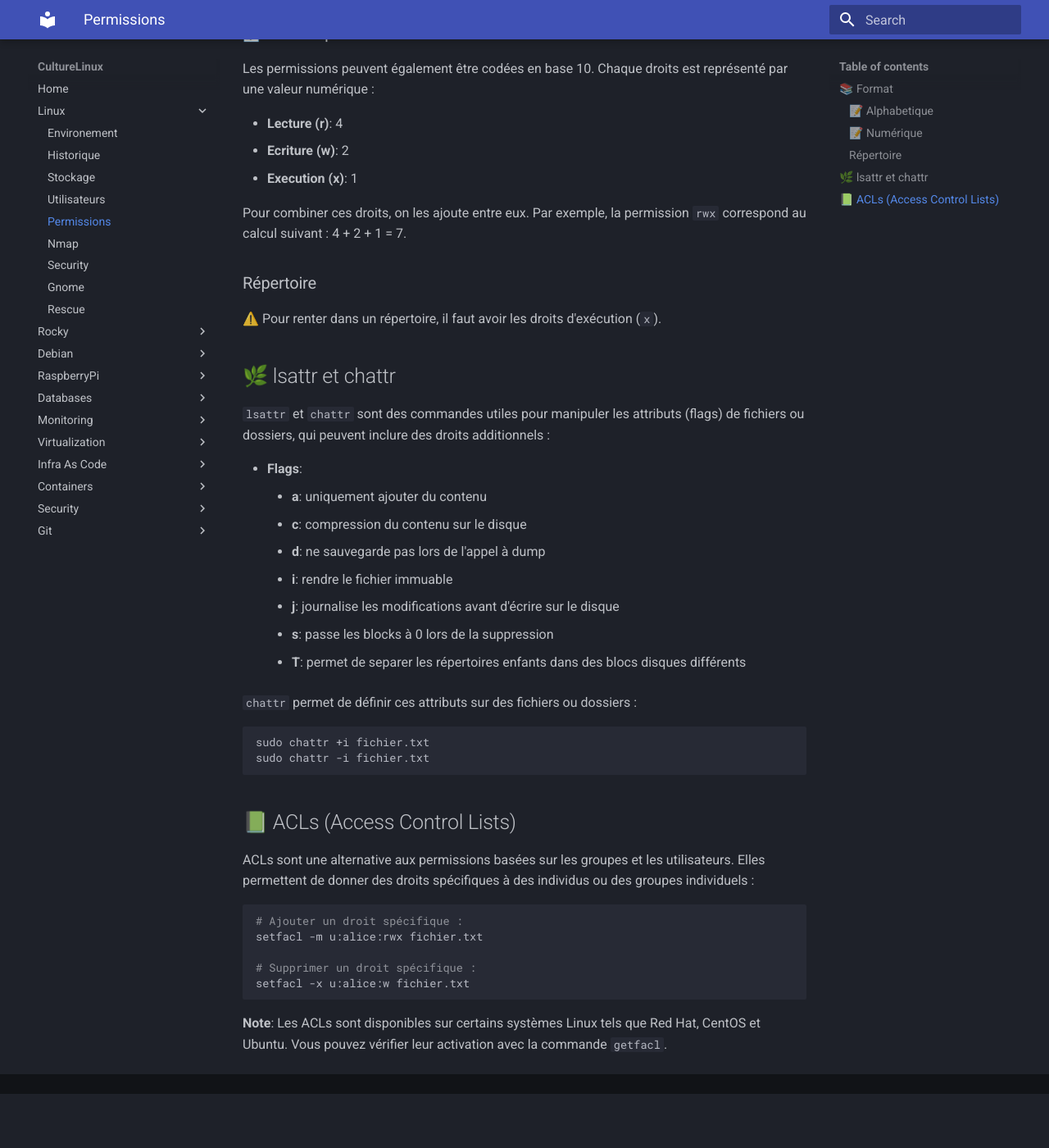
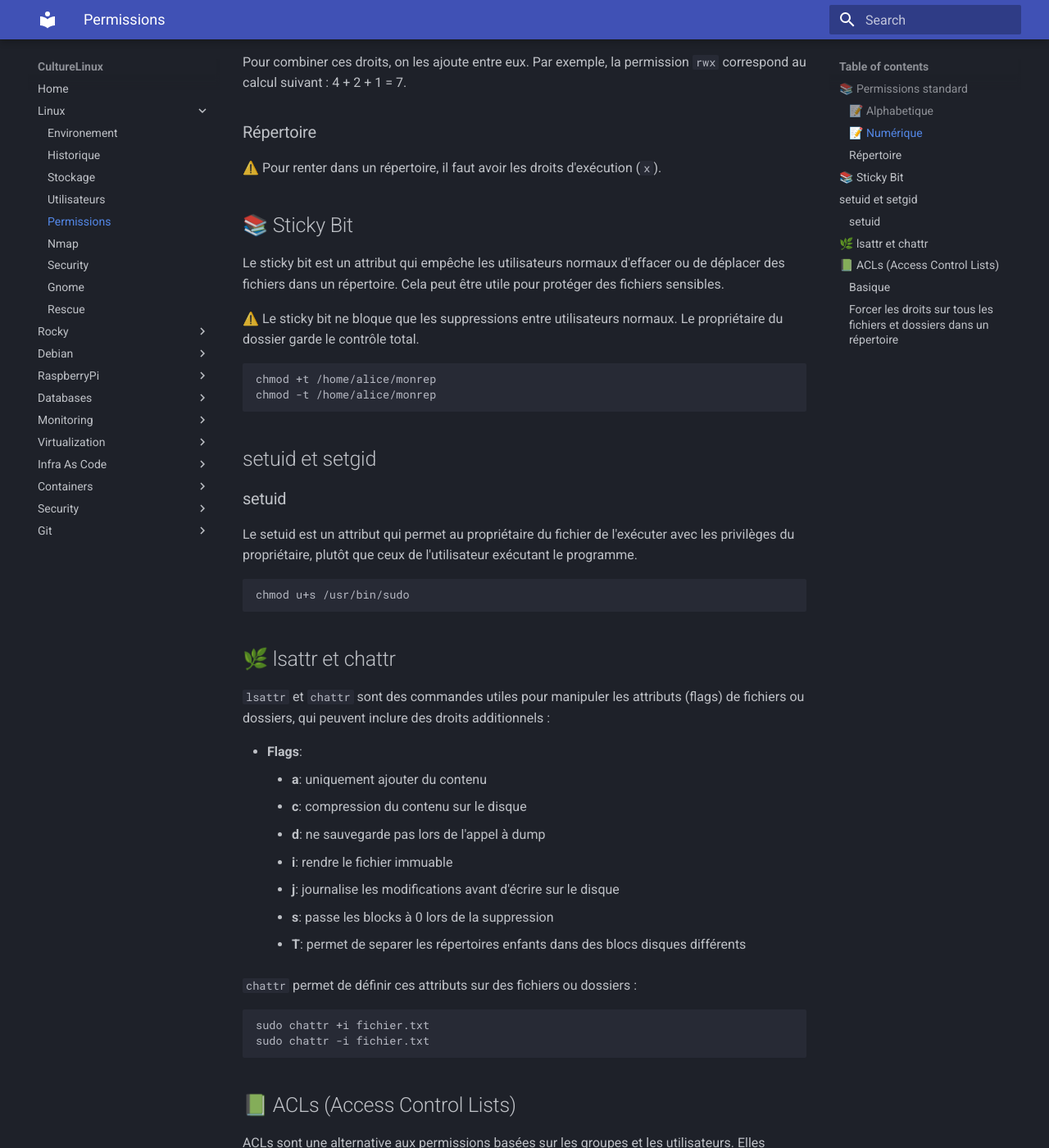
Before and after one commit to CultureLinux/doc, an MkDocs documentation site: the page built from docs/linux/permissions.md, in a window 1280 px wide and 1400 px high, scrolled down 628 px. Shown: the whole window at 82% size. Built offline with MkDocs 1.6.1 and Material for MkDocs 9.7.7, drawn with Linux system fonts in a browser that asks for light colours; before the commit the page ends 1962 px from its top, so only the background shows below that; some of the changed text lies outside the part shown.

Commit message:
en cours permission

````diff
--- a/docs/linux/permissions.md
+++ b/docs/linux/permissions.md
@@ -1,10 +1,6 @@
 # 🚀 Permissions Linux
 
-- Les permissions Unix/Linux sont une manière de contrôler l'accès à des ressources (fichiers, dossiers) par les utilisateurs.
-- Les permissions peuvent être définies en trois niveaux : lecteur (`r`), écrivain (`w`) et exécuteur (`x`).
-- Ces droits peuvent être combinés pour créer différents niveaux de contrôle.
-
-## 📚 Format
+## 📚 Permissions standard
 ### 📝 Alphabetique
 
 - **Lecture (r)**: L'utilisateur peut lire le contenu du fichier ou dossier.
@@ -24,8 +20,27 @@ Les permissions peuvent également être codées en base 10. Chaque droits est r
 Pour combiner ces droits, on les ajoute entre eux. Par exemple, la permission `rwx` correspond au calcul suivant : 4 + 2 + 1 = 7.
 
 ### Répertoire
+⚠️ Pour renter dans un répertoire, il faut avoir les droits d'exécution (`x`).
 
-⚠️ Pour renter dans un répertoire, il faut avoir les droits d'exécution (`x`).
+## 📚 Sticky Bit
+
+Le sticky bit est un attribut qui empêche les utilisateurs normaux d'effacer ou de déplacer des fichiers dans un répertoire. Cela peut être utile pour protéger des fichiers sensibles.
+
+⚠️ Le sticky bit ne bloque que les suppressions entre utilisateurs normaux. Le propriétaire du dossier garde le contrôle total.
+
+```bash
+chmod +t /home/alice/monrep
+chmod -t /home/alice/monrep
+```
+
+## setuid et setgid
+### setuid
+
+Le setuid est un attribut qui permet au propriétaire du fichier de l'exécuter avec les privilèges du propriétaire, plutôt que ceux de l'utilisateur exécutant le programme.
+
+```bash
+chmod u+s /usr/bin/sudo
+```
 
 ## 🌿 lsattr et chattr
 
@@ -49,14 +64,18 @@ sudo chattr -i fichier.txt
 
 ## 📗 ACLs (Access Control Lists)
 
-ACLs sont une alternative aux permissions basées sur les groupes et les utilisateurs. Elles permettent de donner des droits spécifiques à des individus ou des groupes individuels :
+ACLs sont une alternative aux permissions basées sur les groupes et les utilisateurs. Elles permettent de donner des droits spécifiques à des individus ou des groupes individuels.
+
+### Basique
 
 ```bash
-# Ajouter un droit spécifique :
 setfacl -m u:alice:rwx fichier.txt
-
-# Supprimer un droit spécifique :
 setfacl -x u:alice:w fichier.txt
 ```
 
-**Note**: Les ACLs sont disponibles sur certains systèmes Linux tels que Red Hat, CentOS et Ubuntu. Vous pouvez vérifier leur activation avec la commande `getfacl`.
+### Forcer les droits sur tous les fichiers et dossiers dans un répertoire
+
+```bash
+setfacl -d -m u:alice:rwX /home/alice/monrep
+setfacl -m u:alice:rwX /home/alice/monrep
+```
````
